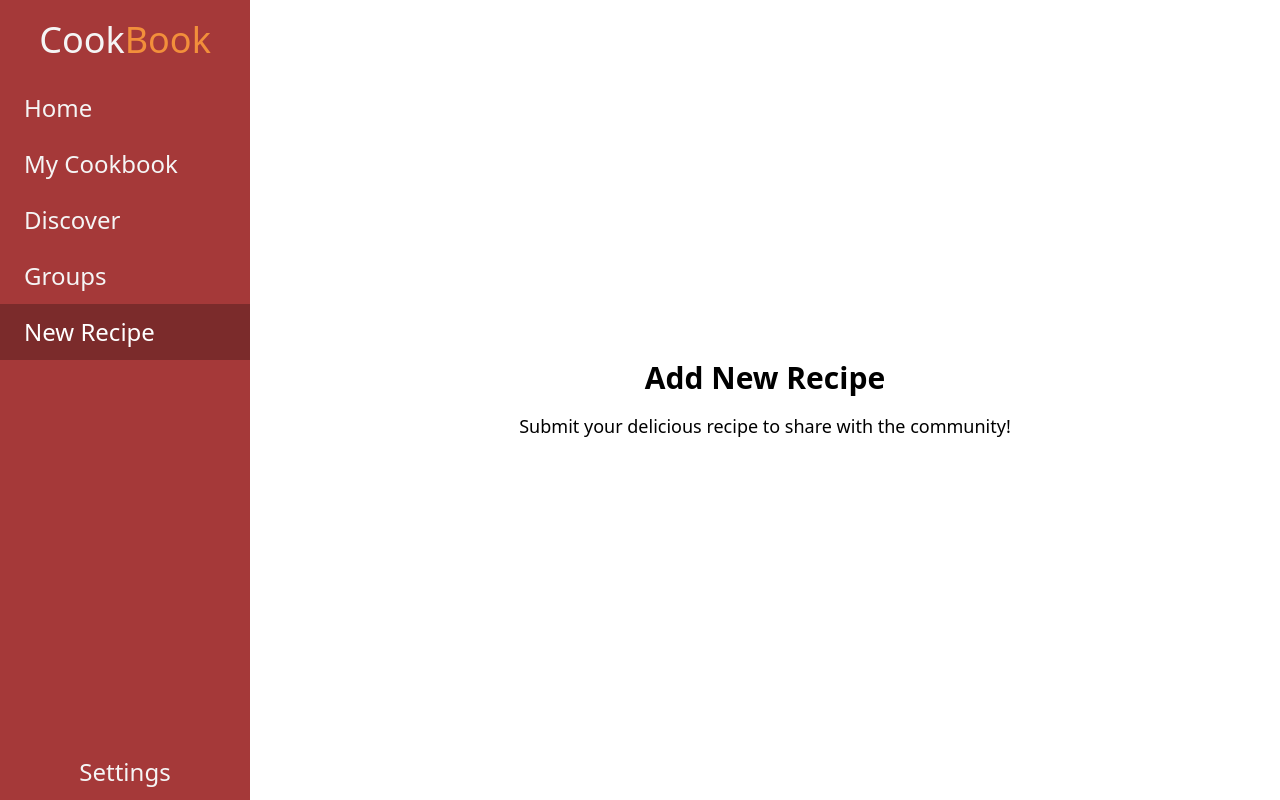
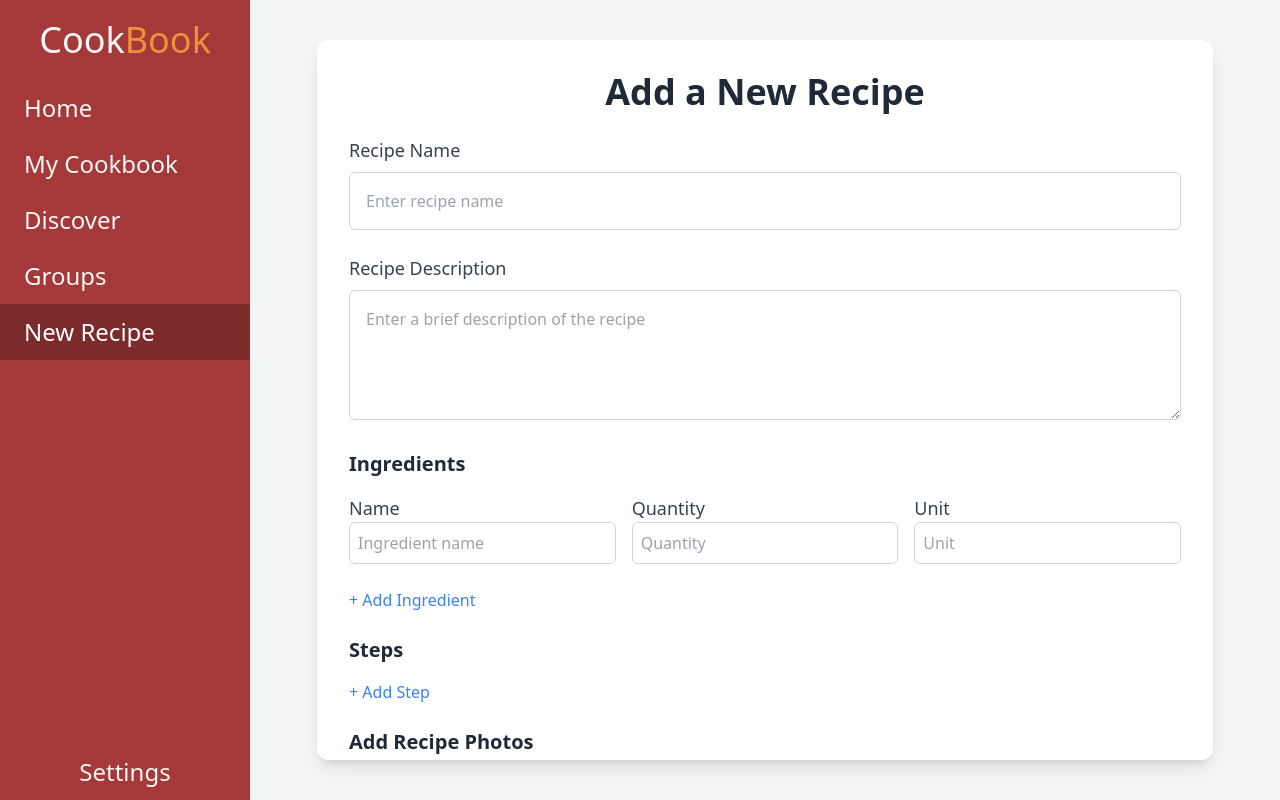
Before and after one commit to Niles-Rondez/CookBook-Social-Media, a React (Vite) app in the folder CookBook/: page /newrecipe in a window 1280 px wide. Built offline with nearby package versions, Linux system fonts and the light colour scheme.

Commit message:
Update NewRecipe.jsx

```diff
--- a/CookBook/src/pages/NewRecipe.jsx
+++ b/CookBook/src/pages/NewRecipe.jsx
@@ -1,11 +1,244 @@
 // src/pages/NewRecipe.jsx
+import { useState } from "react";
+
 function NewRecipe() {
+  const [recipeName, setRecipeName] = useState("");
+  const [ingredients, setIngredients] = useState([{ name: "", quantity: "", unit: "" }]);
+  const [steps, setSteps] = useState([]);
+  const [image, setImage] = useState(null);
+  const [nutrition, setNutrition] = useState({
+    calories: "",
+    protein: "",
+    fat: "",
+    carbs: "",
+    sugar: "",
+  });
+  const [recipeDescription, setRecipeDescription] = useState("");
+
+  const handleAddIngredient = () => {
+    setIngredients([...ingredients, { name: "", quantity: "", unit: "" }]);
+  };
+
+  const handleAddStep = () => {
+    setSteps([...steps, ""]);
+  };
+
+  const handleIngredientChange = (index, field, value) => {
+    const updatedIngredients = [...ingredients];
+    updatedIngredients[index][field] = value;
+    setIngredients(updatedIngredients);
+  };
+
+  const handleStepChange = (index, value) => {
+    const updatedSteps = [...steps];
+    updatedSteps[index] = value;
+    setSteps(updatedSteps);
+  };
+
+  const handleSubmit = (e) => {
+    e.preventDefault();
+    // Handle form submission
+    alert("Recipe submitted!");
+  };
+
   return (
-    <div className="h-screen flex flex-col justify-center items-center text-center">
-      <h1 className="text-3xl font-bold mb-4">Add New Recipe</h1>
-      <p className="text-lg">
-        Submit your delicious recipe to share with the community!
-      </p>
+    <div className="h-screen flex justify-center items-center bg-gray-100 p-6">
+      <div className="max-w-4xl w-full bg-white p-8 rounded-xl shadow-lg space-y-6 overflow-y-auto max-h-[90vh]">
+        <h1 className="text-4xl font-semibold text-center text-gray-800 mb-4">Add a New Recipe</h1>
+
+        <form onSubmit={handleSubmit} className="space-y-6">
+          {/* Recipe Name */}
+          <div>
+            <label
+              htmlFor="recipeName"
+              className="block text-lg font-medium text-gray-700"
+            >
+              Recipe Name
+            </label>
+            <input
+              id="recipeName"
+              type="text"
+              value={recipeName}
+              onChange={(e) => setRecipeName(e.target.value)}
+              placeholder="Enter recipe name"
+              className="w-full p-4 mt-2 border border-gray-300 rounded-md focus:ring-2 focus:ring-blue-500"
+              required
+            />
+          </div>
+
+          {/* Recipe Description */}
+          <div>
+            <label
+              htmlFor="recipeDescription"
+              className="block text-lg font-medium text-gray-700"
+            >
+              Recipe Description
+            </label>
+            <textarea
+              id="recipeDescription"
+              value={recipeDescription}
+              onChange={(e) => setRecipeDescription(e.target.value)}
+              placeholder="Enter a brief description of the recipe"
+              className="w-full p-4 mt-2 border border-gray-300 rounded-md focus:ring-2 focus:ring-blue-500"
+              rows="4"
+            />
+          </div>
+
+          {/* Ingredients */}
+          <div>
+            <h2 className="text-xl font-semibold text-gray-800 mb-4">Ingredients</h2>
+            <div className="grid grid-cols-3 gap-4">
+              <div className="text-lg font-medium text-gray-700">Name</div>
+              <div className="text-lg font-medium text-gray-700">Quantity</div>
+              <div className="text-lg font-medium text-gray-700">Unit</div>
+            </div>
+            {ingredients.map((ingredient, index) => (
+              <div key={index} className="grid grid-cols-3 gap-4 mb-4">
+                <input
+                  type="text"
+                  value={ingredient.name}
+                  onChange={(e) => handleIngredientChange(index, "name", e.target.value)}
+                  placeholder="Ingredient name"
+                  className="p-2 border border-gray-300 rounded-md"
+                  required
+                />
+                <input
+                  type="number"
+                  value={ingredient.quantity}
+                  onChange={(e) => handleIngredientChange(index, "quantity", e.target.value)}
+                  placeholder="Quantity"
+                  className="p-2 border border-gray-300 rounded-md"
+                  required
+                />
+                <input
+                  type="text"
+                  value={ingredient.unit}
+                  onChange={(e) => handleIngredientChange(index, "unit", e.target.value)}
+                  placeholder="Unit"
+                  className="p-2 border border-gray-300 rounded-md"
+                />
+              </div>
+            ))}
+            <button
+              type="button"
+              onClick={handleAddIngredient}
+              className="text-blue-500 hover:text-blue-700 mt-2"
+            >
+              + Add Ingredient
+            </button>
+          </div>
+
+          {/* Steps */}
+          <div>
+            <h2 className="text-xl font-semibold text-gray-800 mb-4">Steps</h2>
+            {steps.map((step, index) => (
+              <div key={index} className="mb-4">
+                <input
+                  type="text"
+                  value={step}
+                  onChange={(e) => handleStepChange(index, e.target.value)}
+                  placeholder={`Step ${index + 1}`}
+                  className="w-full p-4 border border-gray-300 rounded-md focus:ring-2 focus:ring-blue-500"
+                  required
+                />
+              </div>
+            ))}
+            <button
+              type="button"
+              onClick={handleAddStep}
+              className="text-blue-500 hover:text-blue-700"
+            >
+              + Add Step
+            </button>
+          </div>
+
+          {/* Recipe Photo */}
+          <div>
+            <h2 className="text-xl font-semibold text-gray-800 mb-4">Add Recipe Photos</h2>
+            <input
+              type="file"
+              onChange={(e) => setImage(e.target.files[0])}
+              className="w-full p-2 border border-gray-300 rounded-md"
+              accept="image/*"
+            />
+            {image && (
+              <div className="mt-4">
+                <img
+                  src={URL.createObjectURL(image)}
+                  alt="Recipe preview"
+                  className="w-32 h-32 object-cover mt-2 rounded-lg"
+                />
+              </div>
+            )}
+          </div>
+
+          {/* Nutrition Facts */}
+          <div>
+            <h2 className="text-xl font-semibold text-gray-800 mb-4">Nutrition Facts</h2>
+            <div className="grid grid-cols-2 gap-4">
+              <div>
+                <label className="text-lg font-medium text-gray-700">Calories</label>
+                <input
+                  type="number"
+                  value={nutrition.calories}
+                  onChange={(e) => setNutrition({ ...nutrition, calories: e.target.value })}
+                  className="w-full p-4 mt-2 border border-gray-300 rounded-md"
+                  required
+                />
+              </div>
+              <div>
+                <label className="text-lg font-medium text-gray-700">Protein</label>
+                <input
+                  type="number"
+                  value={nutrition.protein}
+                  onChange={(e) => setNutrition({ ...nutrition, protein: e.target.value })}
+                  className="w-full p-4 mt-2 border border-gray-300 rounded-md"
+                  required
+                />
+              </div>
+              <div>
+                <label className="text-lg font-medium text-gray-700">Fat</label>
+                <input
+                  type="number"
+                  value={nutrition.fat}
+                  onChange={(e) => setNutrition({ ...nutrition, fat: e.target.value })}
+                  className="w-full p-4 mt-2 border border-gray-300 rounded-md"
+                  required
+                />
+              </div>
+              <div>
+                <label className="text-lg font-medium text-gray-700">Carbs</label>
+                <input
+                  type="number"
+                  value={nutrition.carbs}
+                  onChange={(e) => setNutrition({ ...nutrition, carbs: e.target.value })}
+                  className="w-full p-4 mt-2 border border-gray-300 rounded-md"
+                  required
+                />
+              </div>
+              <div>
+                <label className="text-lg font-medium text-gray-700">Sugar</label>
+                <input
+                  type="number"
+                  value={nutrition.sugar}
+                  onChange={(e) => setNutrition({ ...nutrition, sugar: e.target.value })}
+                  className="w-full p-4 mt-2 border border-gray-300 rounded-md"
+                />
+              </div>
+            </div>
+          </div>
+
+          {/* Submit Button */}
+          <div className="text-center mt-6">
+            <button
+              type="submit"
+              className="bg-blue-500 text-white py-2 px-6 rounded-full shadow-lg hover:bg-blue-700 transition-all duration-300"
+            >
+              Publish Recipe
+            </button>
+          </div>
+        </form>
+      </div>
     </div>
   );
 }
```
